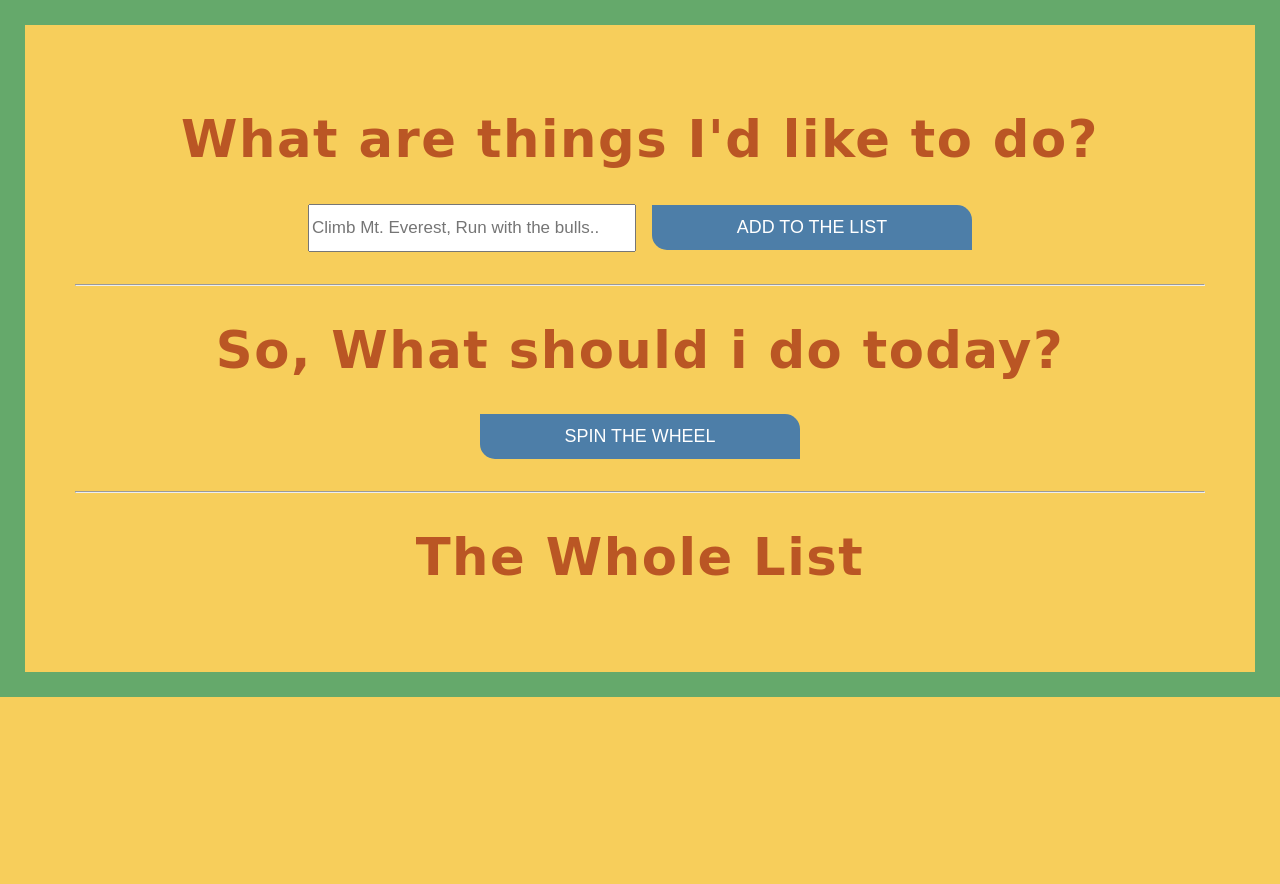
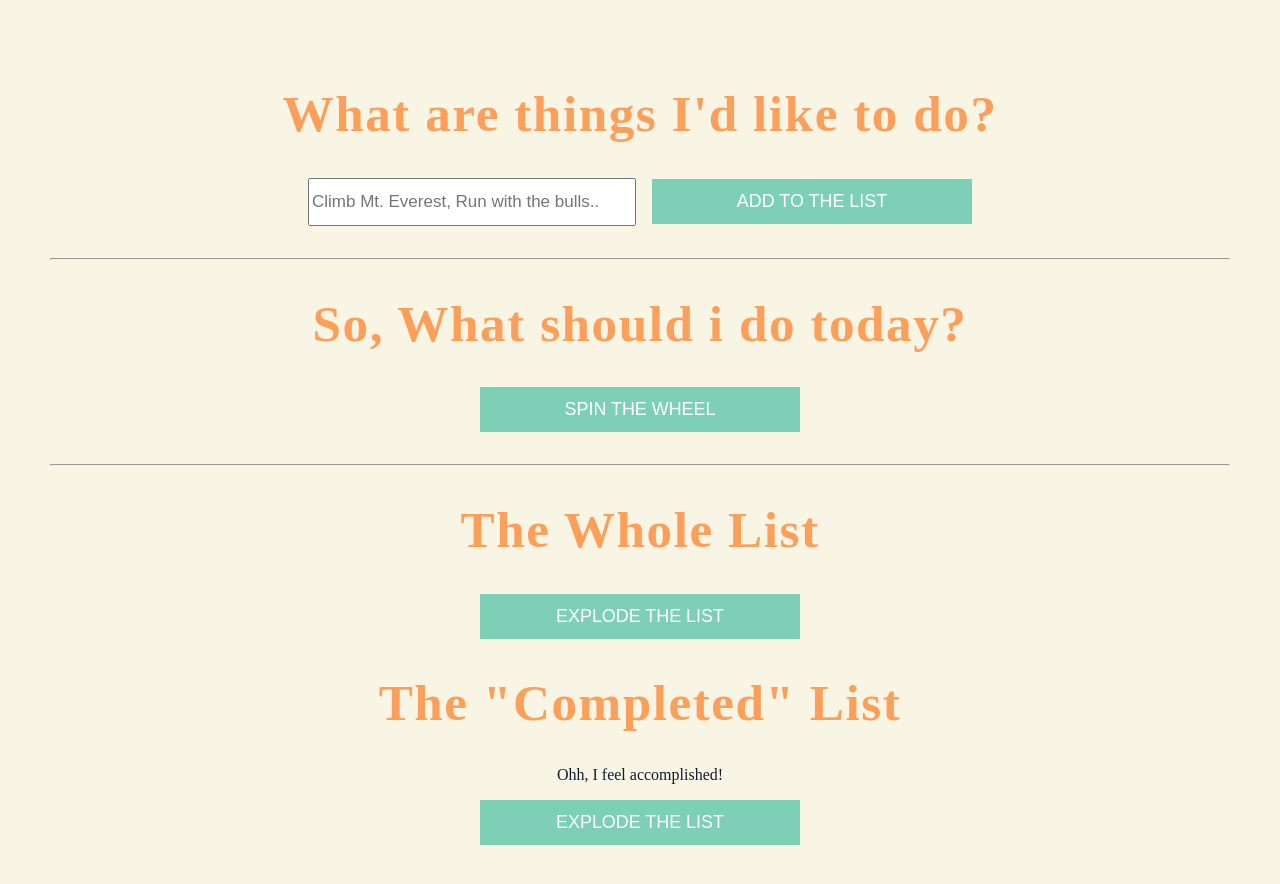
Before and after one commit to michelegrace/OpportunityList, a plain HTML site: page index.html in a window 1280 px wide. Before the commit the page ends 800 px from the top, so only its background shows below. Drawn offline with Linux system fonts and the light colour scheme; a web font is replaced by a local one.

Commit message:
getting this sorta organized

```diff
--- a/index.html
+++ b/index.html
@@ -23,7 +23,13 @@
 <ul class="majorList">
 
 </ul>
+  <button type="button" class="button">Explode the list</button>
+  <h1>The "Completed" List</h1>
+  <p>Ohh, I feel accomplished!</p>
+<ul class="majorList">
 
+</ul>
+  <button type="button" class="button">Explode the list</button>
   <script src="what-to-do.js"></script>
 </body>
 </html>
--- a/style.css
+++ b/style.css
@@ -1,24 +1,24 @@
+:root {
+  --main-neutral: #F8F5E4;
+  --secondary-neutral: #FBD1A2;
+  --main-accent: #7DCFB6;
+  --secondary-accent:#FC9F5B;
+  --text-color: #0D1F2D;
+}
+
+
 body {
-  background: #F7CE5B;
-  border: 25px solid #65A96B;
+  background: var(--main-neutral);
   margin: 0;
   padding: 50px;
-  -webkit-font-smoothing: antialiased;
   text-align: center;
-}
-
-h1, h2, h3, h4, h5, h6 {
-  font-family: 'Shrikhand', cursive;
+  color: var(--text-color);
 }
 
 h1 {
-  color: #BA5624;
+  color: var(--secondary-accent);
   font-size: 3.2em;
   letter-spacing: 0.03em;
-}
-
-p {
-  color: #381D2A;
 }
 
 hr {
@@ -27,9 +27,8 @@ hr {
   box-shadow: 0;
 }
 
-
 button {
-  background: #4D7EA8;
+  background: var(--main-accent);
   color: #fff;
   font-size: 1.12em;
   border: 0;
@@ -37,8 +36,6 @@ button {
   padding: 12px 2px;
   width: 100%;
   max-width: 320px;
-  border-top-right-radius: 15px;
-  border-bottom-left-radius: 15px;
 }
 
 input[type=text]{
```
Also changed, not shown: what-to-do.js (+0 -9 lines), 1 other file.
